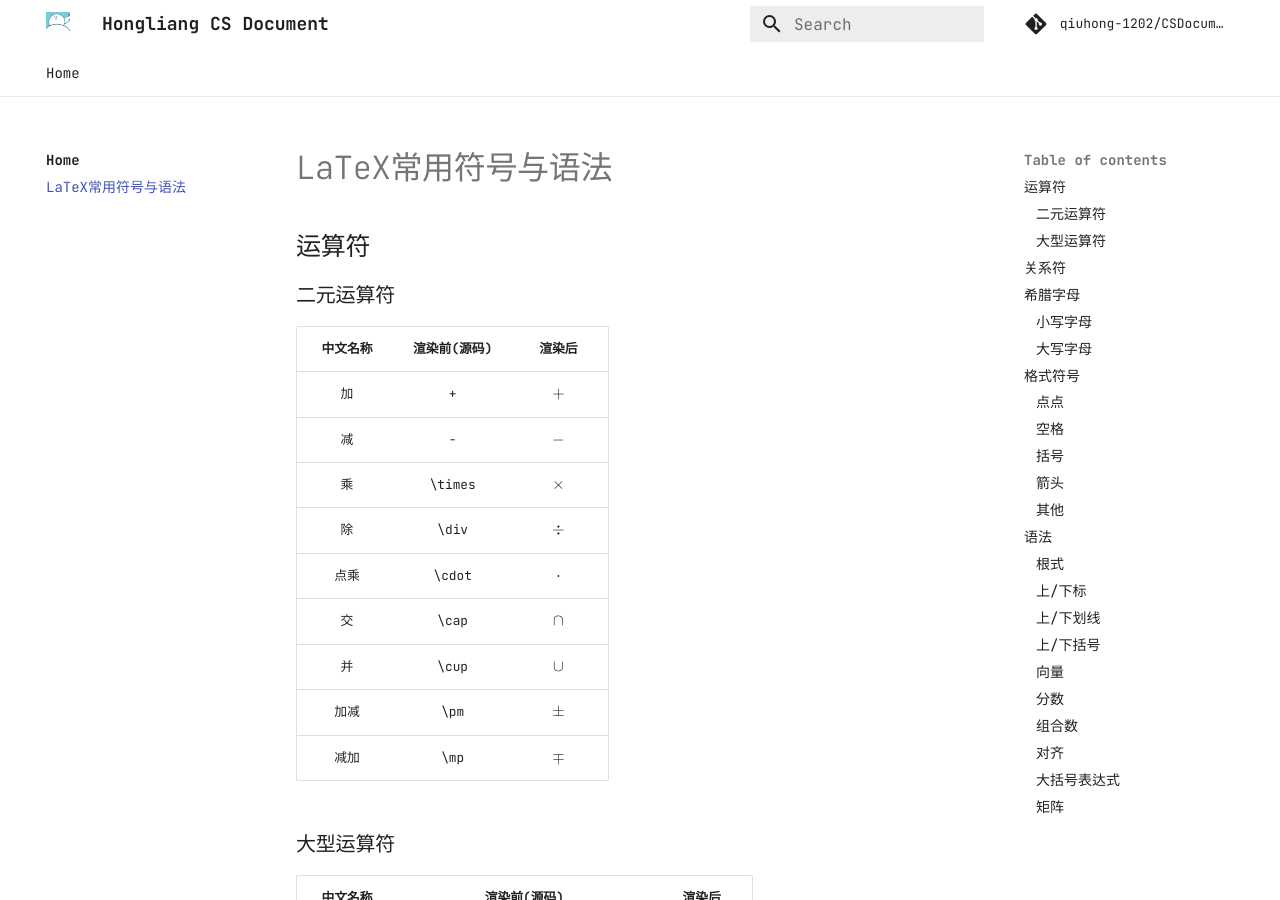
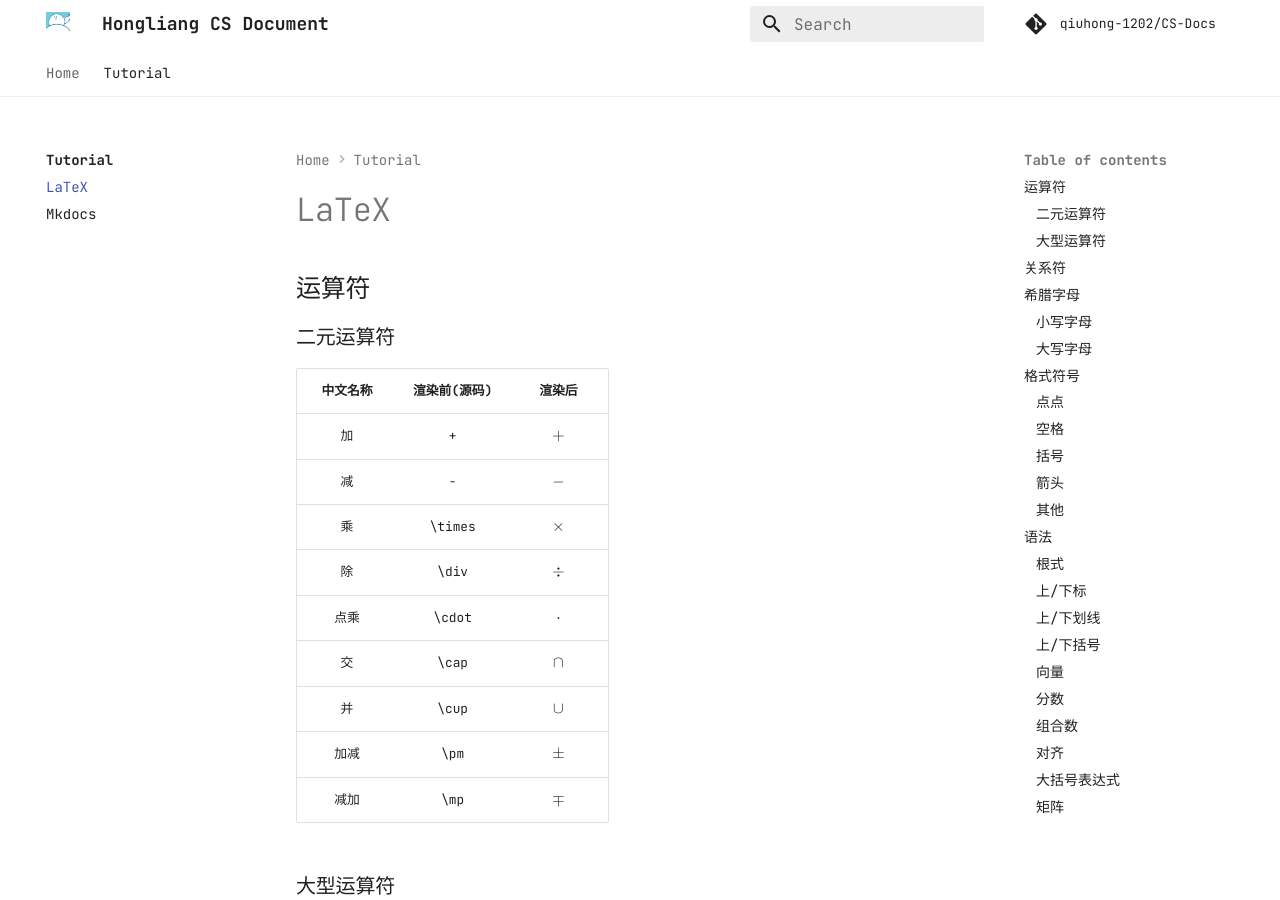
Before and after one commit to QiuHong-1202/CS-Document, an MkDocs documentation site: the page built from docs/Tutorial/LaTeX.md, in a window 1280 px wide and 900 px high. Built offline with MkDocs 1.6.1 and Material for MkDocs 9.7.7, drawn with Linux system fonts in a browser that asks for light colours; nearby versions of some CDN libraries; comment, search, counter and statistics services are not loaded.

```diff
--- a/docs/Home/LaTeX.md
+++ b/docs/Tutorial/LaTeX.md
@@ -1,4 +1,4 @@
-# LaTeX常用符号与语法
+# LaTeX
 
 ## 运算符
 
--- /dev/null
+++ b/docs/Tutorial/README.md
@@ -0,0 +1,3 @@
+# Tutorial
+
+This is the tutorial of Hongliang
--- a/mkdocs.yml
+++ b/mkdocs.yml
@@ -1,6 +1,6 @@
 site_name: Hongliang CS Document
-repo_name: qiuhong-1202/CSDocument
-repo_url: https://github.com/qiuhong-1202/CSDocument
+repo_name: qiuhong-1202/CS-Docs
+repo_url: https://github.com/qiuhong-1202/CS-Document
 theme:
   name: material
   features:
```
Also changed, not shown: docs/Home/README.md (deleted, +0 -3 lines), docs/Tutorial/Mkdocs.md (added, +64 -0 lines), docs/index.md (added, +8 -0 lines).
